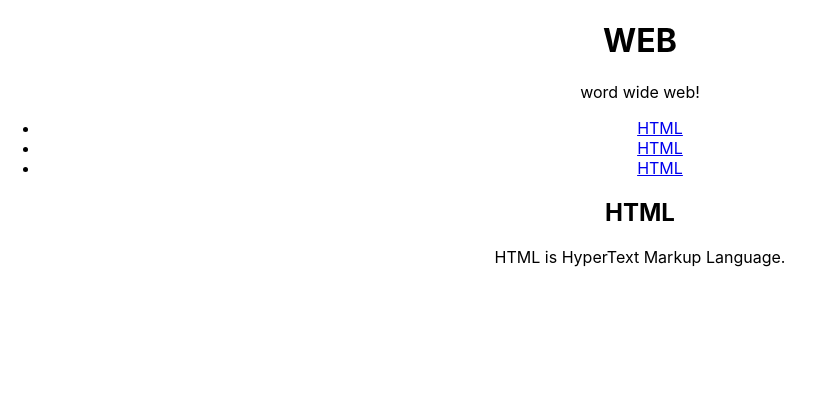
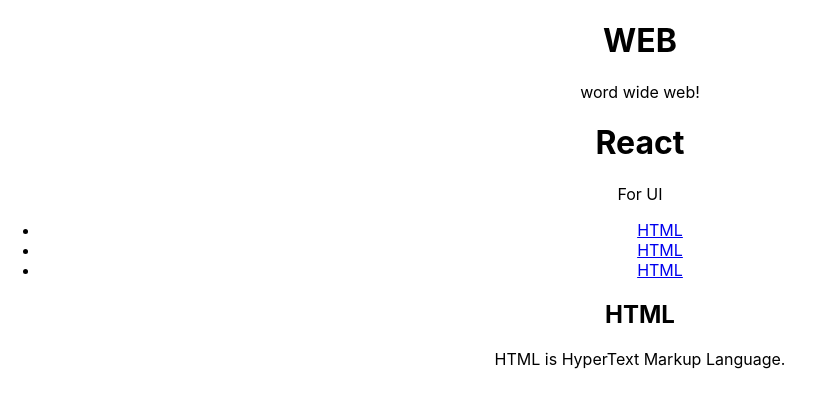
Before and after one commit to innjie/reactdemo, a React (Create React App) app: page / in a window 1280 px wide. Shown: the top 408 px of the page, without its empty margins (0-824 px from the left). Built offline with nearby package versions, Linux system fonts and the light colour scheme.

Commit message:
[update] component lecture

```diff
--- a/src/App.js
+++ b/src/App.js
@@ -6,8 +6,8 @@
     render() {
         return (
             <header>
-                <h1>WEB</h1>
-                word wide web!
+                <h1>{this.props.title}</h1>
+                {this.props.sub}
             </header>
         );
     }
@@ -28,8 +28,8 @@
     render() {
         return (
             <article>
-                <h2>HTML</h2>
-                HTML is HyperText Markup Language.
+                <h2>{this.props.title}</h2>
+                {this.props.desc}
             </article>
         );
     }
@@ -38,9 +38,10 @@
     render() {
         return (
             <div className="App">
-                <Subject/>
+                <Subject title="WEB" sub="word wide web!"></Subject>
+                <Subject title="React" sub="For UI"></Subject>
                 <NSubject/>
-                <ASubject/>
+                <ASubject title="HTML" desc = "HTML is HyperText Markup Language."></ASubject>
             </div>
         );
     }
```
